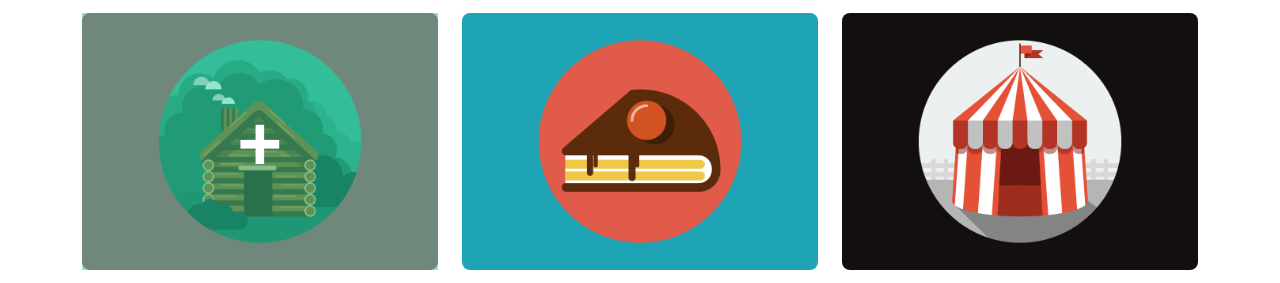
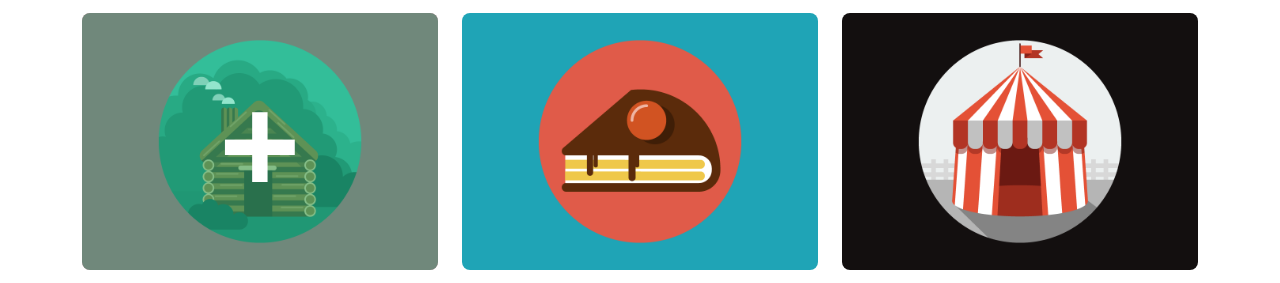
Before and after one commit to Hycarus/html-css-bootstrap-freelancer, a plain HTML site: page index.html in a window 1280 px wide. In both pictures the pointer is over the element 260 px from the left and 875 px from the top of the page. Shown: the part 734-1017 px from the top of the page. Drawn offline with nearby package versions, Linux system fonts and the light colour scheme.

Commit message:
fix hover on card img

```diff
--- a/css/style.css
+++ b/css/style.css
@@ -22,10 +22,10 @@
     right: 0;
     background-color: #20c9967b;
     color: white;
-    font-size: 5em;
+    font-size: 9em;
     font-weight: bold;
+    border-radius: var(--bs-border-radius-lg);
 }
-
 .my-form-control{
     border-bottom: 1px solid rgba(0, 0, 0, 0.284);
     border-top: none;
```
